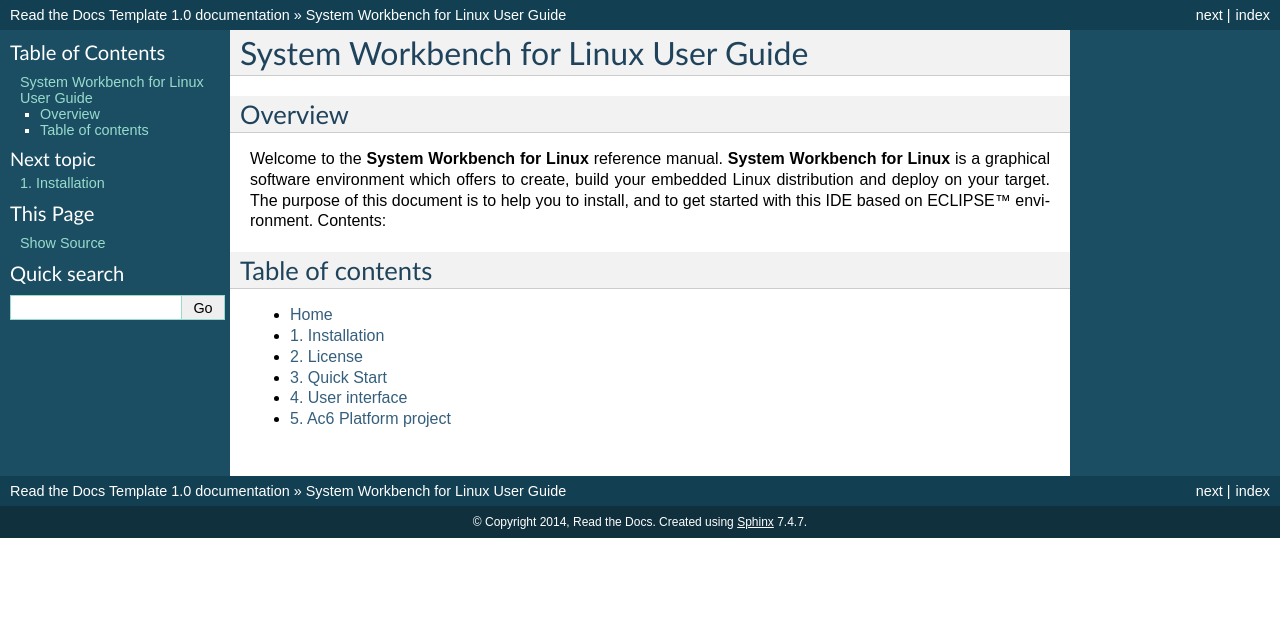
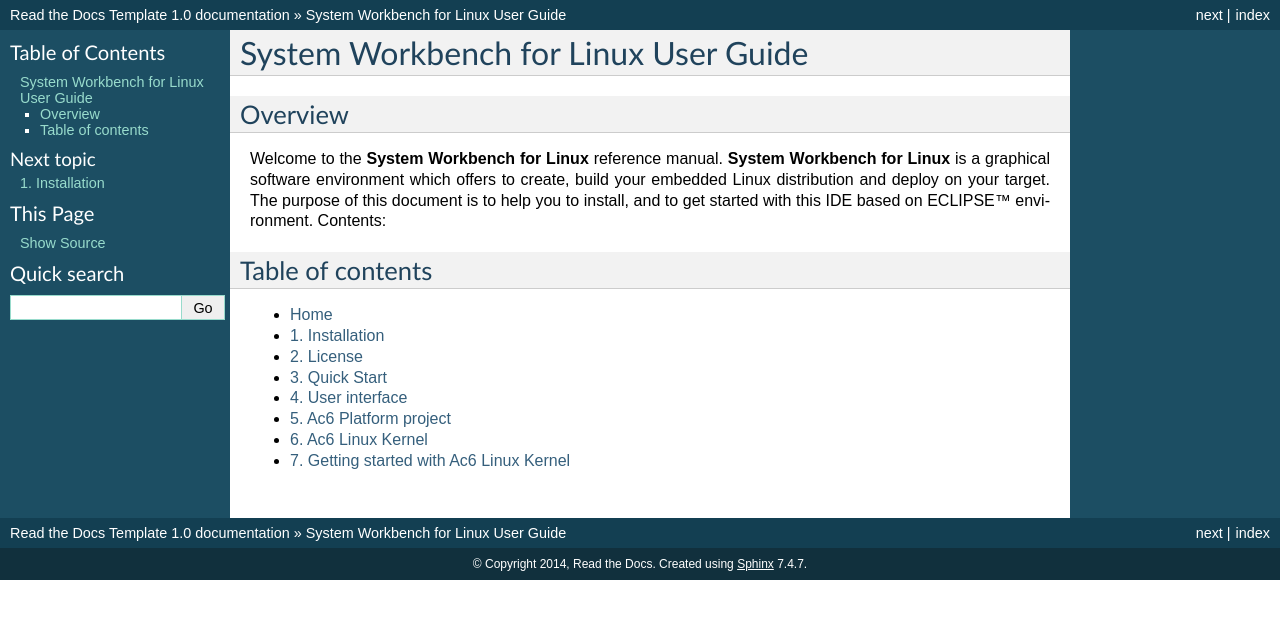
Before and after one commit to Tarek92l/testreadthedoc, a Sphinx documentation site: the page built from docs/index.rst, in a window 1280 px wide. Shown: the top 619 px of the page. Built offline with Sphinx 7.4.7, drawn with Linux system fonts in a browser that asks for light colours; pages that are not in the unit, such as notebooks, are missing from menus.

Commit message:
Update index.rst

```diff
--- a/docs/index.rst
+++ b/docs/index.rst
@@ -27,5 +27,6 @@
    quickstart/qs.rst
    userinterface/uimenu.rst
    gettingstarted/gettingstarted.rst
+   kernerl/kernel.rst
 
    *
```
